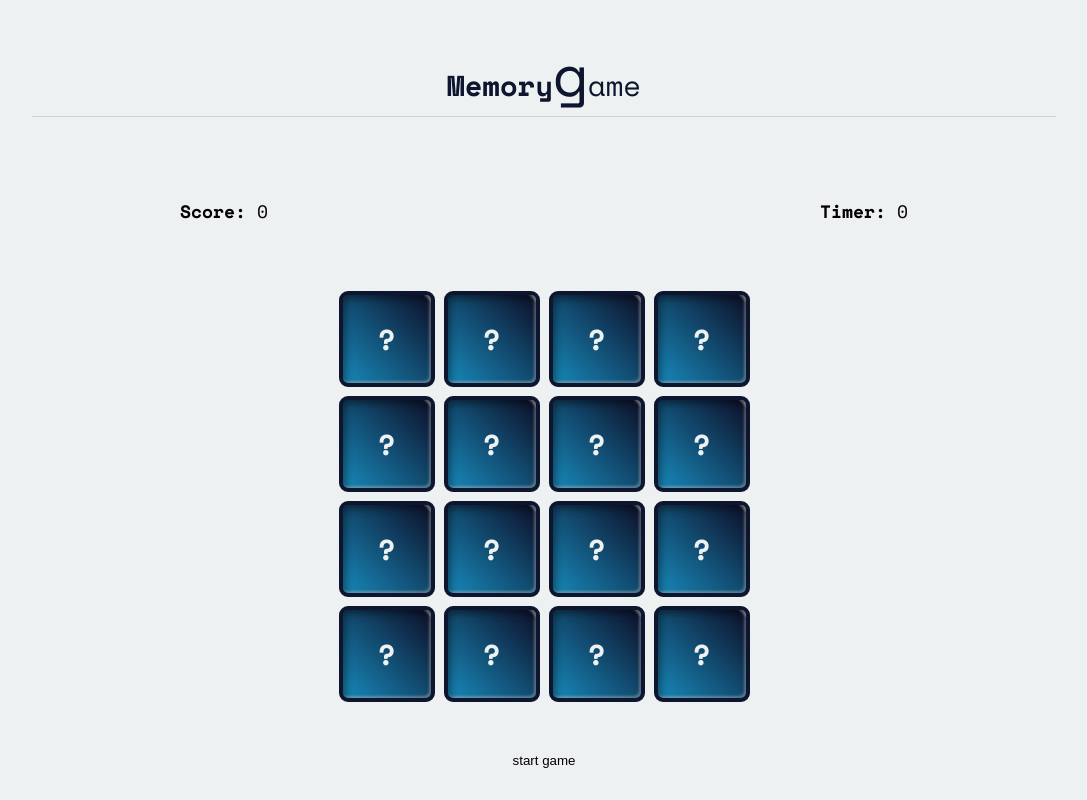
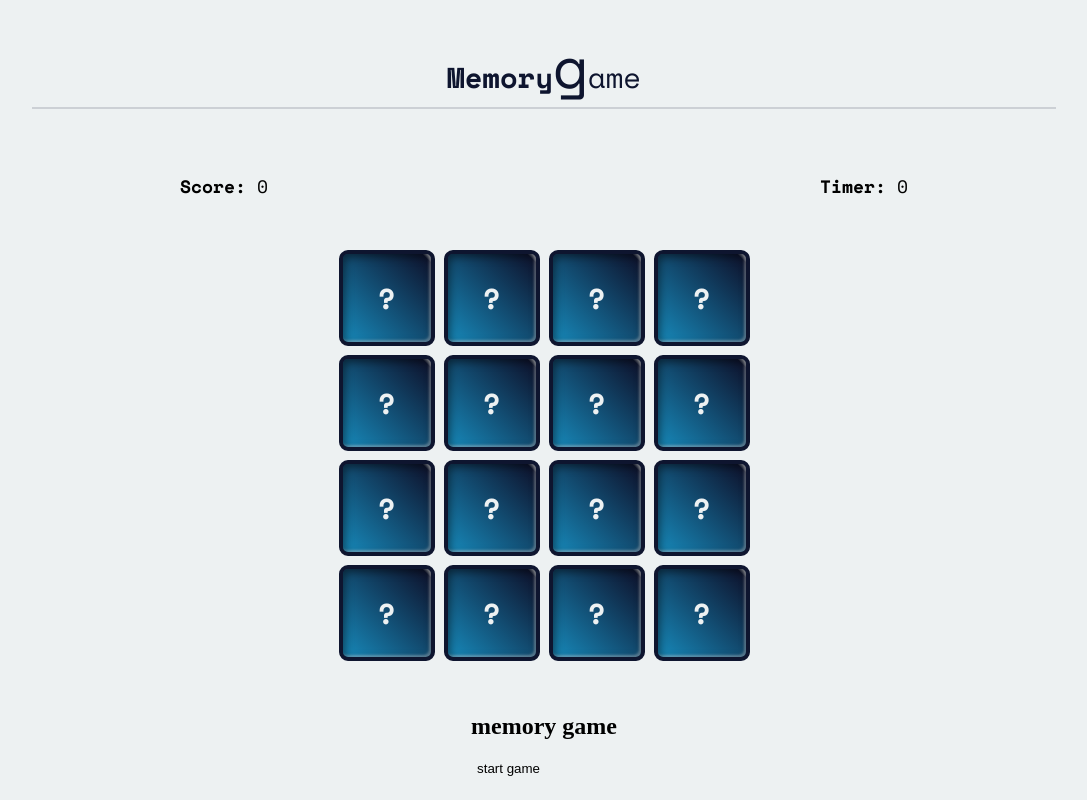
Before and after one commit to dponcez/memory-game, a plain HTML site: page index.html in a window 1280 px wide. Shown: the whole page, without its empty margins (96-1183 px from the left). Drawn offline with nearby package versions, Linux system fonts and the light colour scheme.

Commit message:
feat: add a title to the home screen to enhance the user experience

```diff
--- a/index.html
+++ b/index.html
@@ -27,7 +27,10 @@
     <main class="grid" data-main>
 
     </main>
-    <div class="init--page" data-page>
+    <div class="splash--screen" data-screen>
+      <h2 class="title" data-title>
+        <span>memory game</span>
+      </h2>
       <button class="btn start--game__btn" data-start-btn>start game</button>
     </div>
   </div>
```
